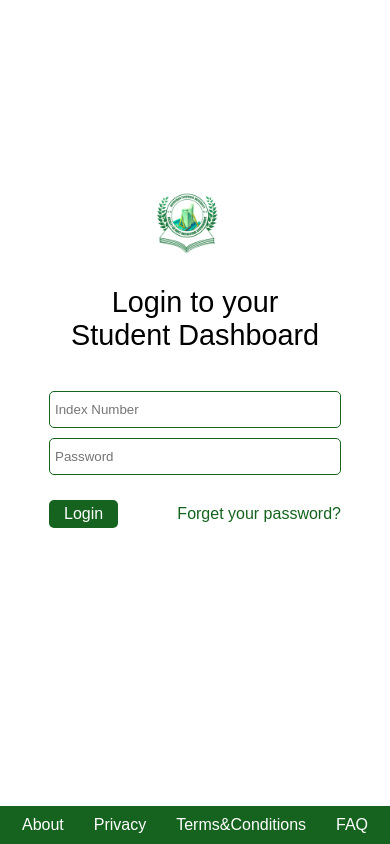
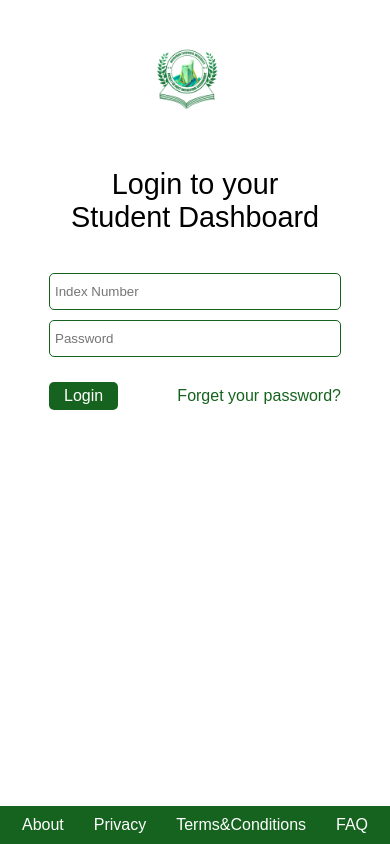
Before and after one commit to Nero-Gh/KTU-Login-Page, a plain HTML site: page login/index.html in a window 390 px wide. Drawn offline with Linux system fonts and the light colour scheme.

Commit message:
second commit style changes

```diff
--- a/login/style.scss
+++ b/login/style.scss
@@ -215,17 +215,7 @@ body {
 
 @media only screen and (max-width: 450px) {
   .container {
-    padding-top: 7rem;
-
-    img {
-      margin-top: 2rem;
-      // background: #000;
-    }
-
     .container-login-form {
-      // margin-top: 40%;
-      //   background: #000;
-
       form {
         width: 80% !important;
       }
```
Also changed, not shown: login/style.css, 1 other file.
